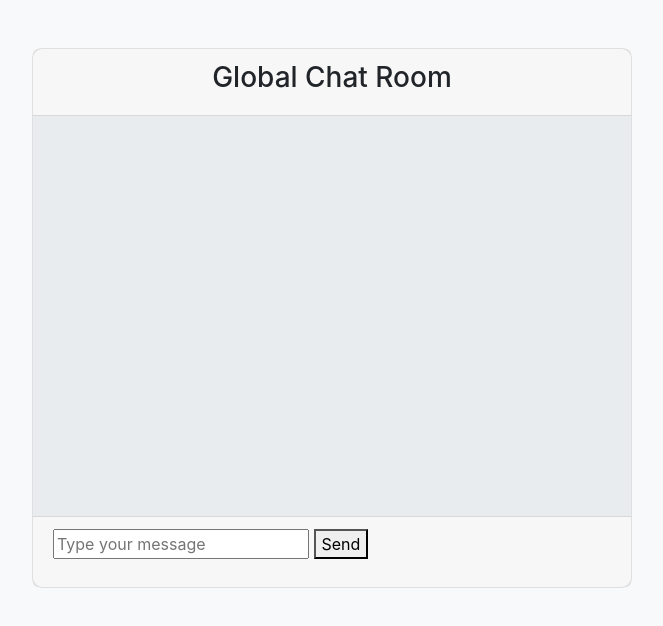
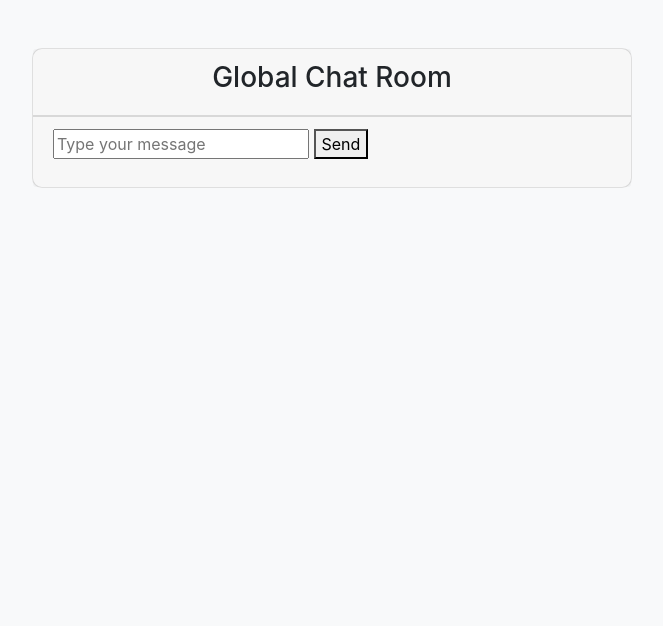
Before and after one commit to AbhinavChaulagai/global-chat, a website: page public/index.html in a window 1280 px wide. Shown: the whole page, without its empty margins (308-971 px from the left). Drawn offline with nearby package versions, Linux system fonts and the light colour scheme; no server answers.

Commit message:
Update index.html

```diff
--- a/public/index.html
+++ b/public/index.html
@@ -13,9 +13,6 @@
   <div class="card chat-card">
     <div class="card-header text-center">
       <h3>Global Chat Room</h3>
-    </div>
-    <div class="card-body chat-body" id="chat-body">
-      <!-- Messages will appear here -->
     </div>
     <div class="card-footer">
        <!-- Sample HTML Structure -->
```
